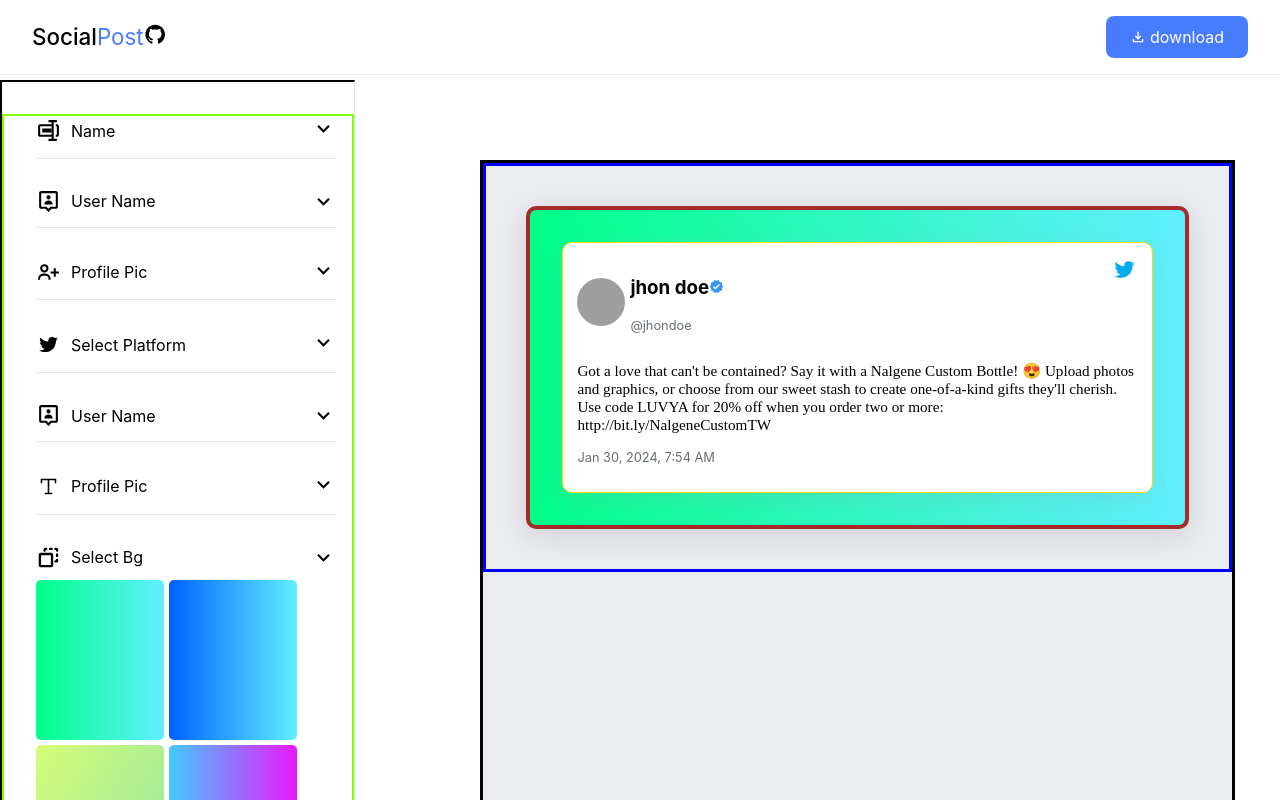
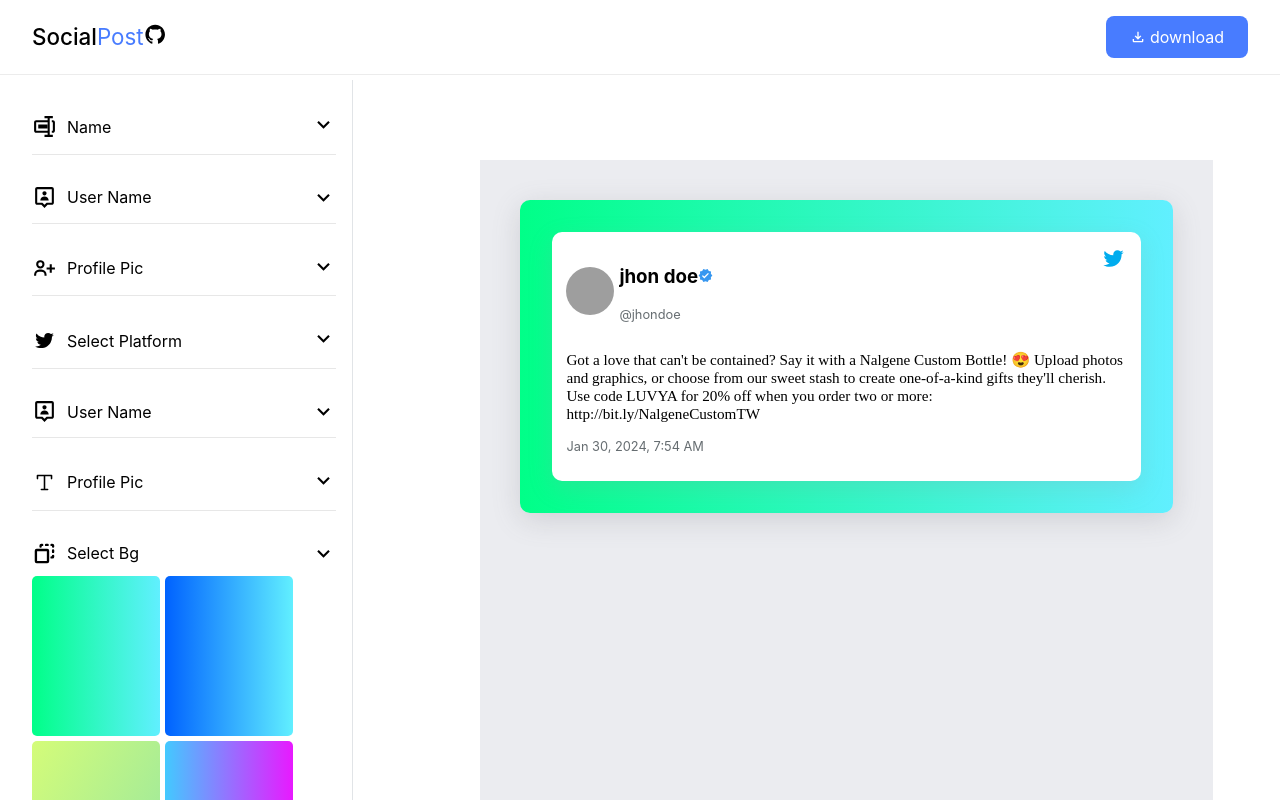
Before and after one commit to TamilselvanChandrakumar/social-media-post-generator, a React (Create React App) app in the folder post-generator/: page / in a window 1280 px wide. Built offline with nearby package versions, Linux system fonts and the light colour scheme; grey boxes are pictures that could not be loaded.

Commit message:
first commit

```diff
--- a/post-generator/package.json
+++ b/post-generator/package.json
@@ -6,6 +6,7 @@
     "@testing-library/jest-dom": "^5.17.0",
     "@testing-library/react": "^13.4.0",
     "@testing-library/user-event": "^13.5.0",
+    "html2canvas": "^1.4.1",
     "react": "^18.2.0",
     "react-dom": "^18.2.0",
     "react-icons": "^5.0.1",
--- a/post-generator/src/App.css
+++ b/post-generator/src/App.css
@@ -1,5 +1,5 @@
 .home-container {
-  border: 3px solid black;
+  /* border: 3px solid black; */
   width: calc(100%-22rem);
   min-height: 100vh;
   margin-left: 30rem;
@@ -8,7 +8,7 @@
   background-color: #ebecf0;
 }
 .home-inner {
-  border: 3px solid blue;
+  /* border: 3px solid blue; */
   padding: 40px;
   display: flex;
   align-items: center;
@@ -16,7 +16,7 @@
   height: calc(100vh-10rem);
 }
 .previewArea {
-  border: 4px solid brown;
+  /* border: 4px solid brown; */
   width: 100%;
   max-width: 48rem;
   height: 100%;
@@ -28,7 +28,7 @@
   box-shadow: rgba(100, 100, 111, 0.2) 0px 7px 29px 0px;
 }
 .snippet {
-  border: 1px solid gold;
+  /* border: 1px solid gold; */
   background-color: white;
   max-width: 35rem;
   border-radius: 10px;
--- a/post-generator/src/components/Style.css
+++ b/post-generator/src/components/Style.css
@@ -45,7 +45,7 @@
 }
 
 .sidenavcontainer {
-  border: 2px solid black;
+  /* border: 2px solid black; */
   position: fixed;
   top: 5rem;
   height: 100vh;
@@ -54,7 +54,7 @@
 }
 
 .navitems {
-  border: 2px solid chartreuse;
+  /* border: 2px solid chartreuse; */
   margin: 2rem 0;
   display: flex;
   flex-direction: column;
```
Also changed, not shown: 1 other file (tests, documents, lock files or other folders).
